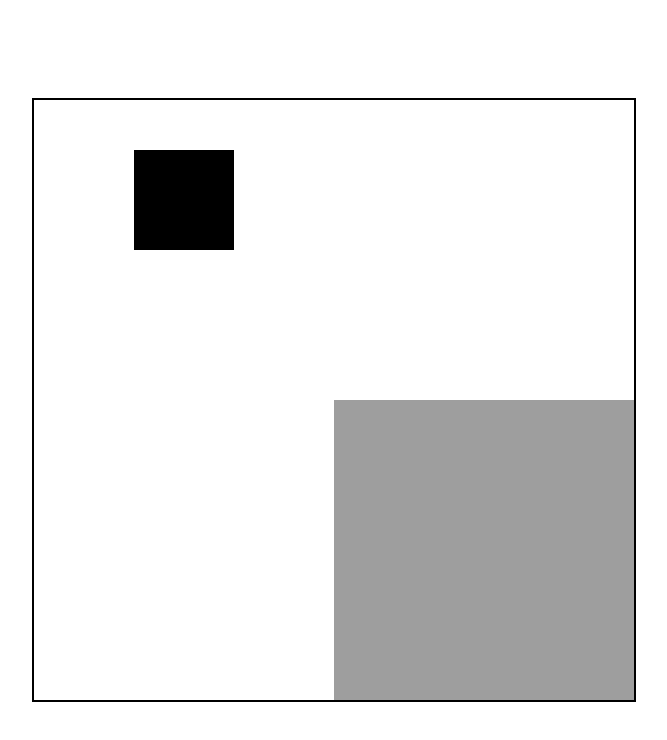
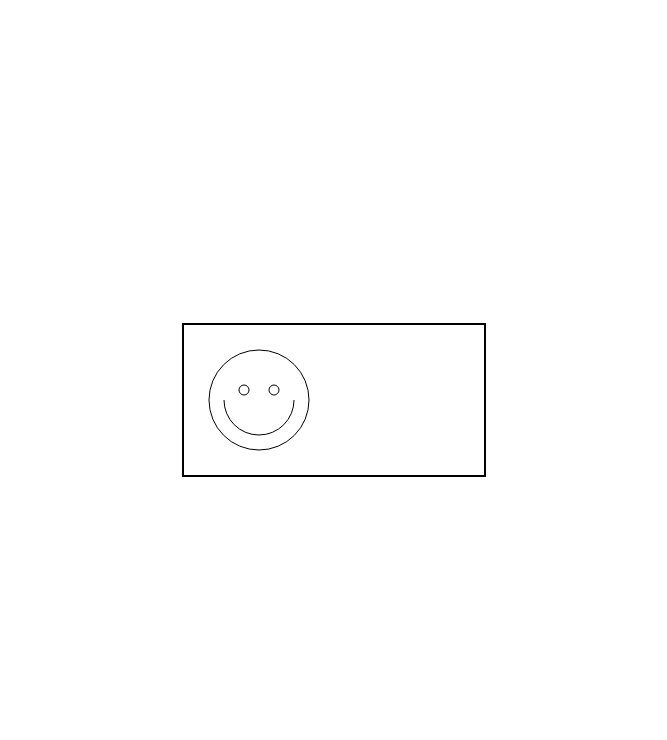
Before and after one commit to mmaustin/js-games, a website: page index.html in a window 1280 px wide. Shown: the whole page, without its empty margins (306-973 px from the left). Drawn offline with Linux system fonts and the light colour scheme.

Commit message:
renamed mdn js file

```diff
--- a/index.html
+++ b/index.html
@@ -10,6 +10,6 @@
 <body>
     <canvas id="canvas1"></canvas>
     <script src="script.js"></script>
-    <!--  <script src="mdnScript.js"></script> -->
+    <script src="mdn.js"></script>
 </body>
 </html>
--- a/script.js
+++ b/script.js
@@ -1,4 +1,4 @@
-const canvas = document.getElementById('canvas1');
+/*const canvas = document.getElementById('canvas1');
 const ctx = canvas.getContext('2d');
 
 const CANVAS_WIDTH = canvas.width = 600;
@@ -6,15 +6,16 @@ const CANVAS_HEIGHT = canvas.height = 600;
 
 const playerImage = new Image();
 playerImage.src = 'https://images.unsplash.com/photo-1624943233648-9cf5cc4ee471?ixlib=rb-1.2.1&ixid=MnwxMjA3fDB8MHxwaG90by1wYWdlfHx8fGVufDB8fHx8&auto=format&fit=crop&w=1740&q=80';
-
+let variable = 0;
 
 function animate(){
     ctx.clearRect(0,0,CANVAS_WIDTH,CANVAS_HEIGHT);
-    ctx.fillRect(100,50,100,100);
+    //ctx.fillRect(100,50,100,100);
     //draw image method can take up to nine arguments.
     //ctx.drawImage(image, sourcex, sy, sourceWidth, sourceHeight, and the last four arguments from the function below)
-    ctx.drawImage(playerImage, 300, 300, CANVAS_WIDTH, CANVAS_HEIGHT);
+    ctx.drawImage(playerImage, 0, 0, 1, 1, variable, 0, 7, 600);
+    variable += 1;
     //requestAnimationFrame continuously runs animate
     requestAnimationFrame(animate)
 }
-animate();
+animate();*/
--- a/style.css
+++ b/style.css
@@ -4,6 +4,6 @@
     top: 50%;
     left: 50%;
     transform: translate(-50%, -50%);
-    width: 600px;
-    height: 600px;
+    /*width: 600px;
+    height: 600px;*/
 }
```
Also changed, not shown: mdn.js (renamed from mdnScript.js).
